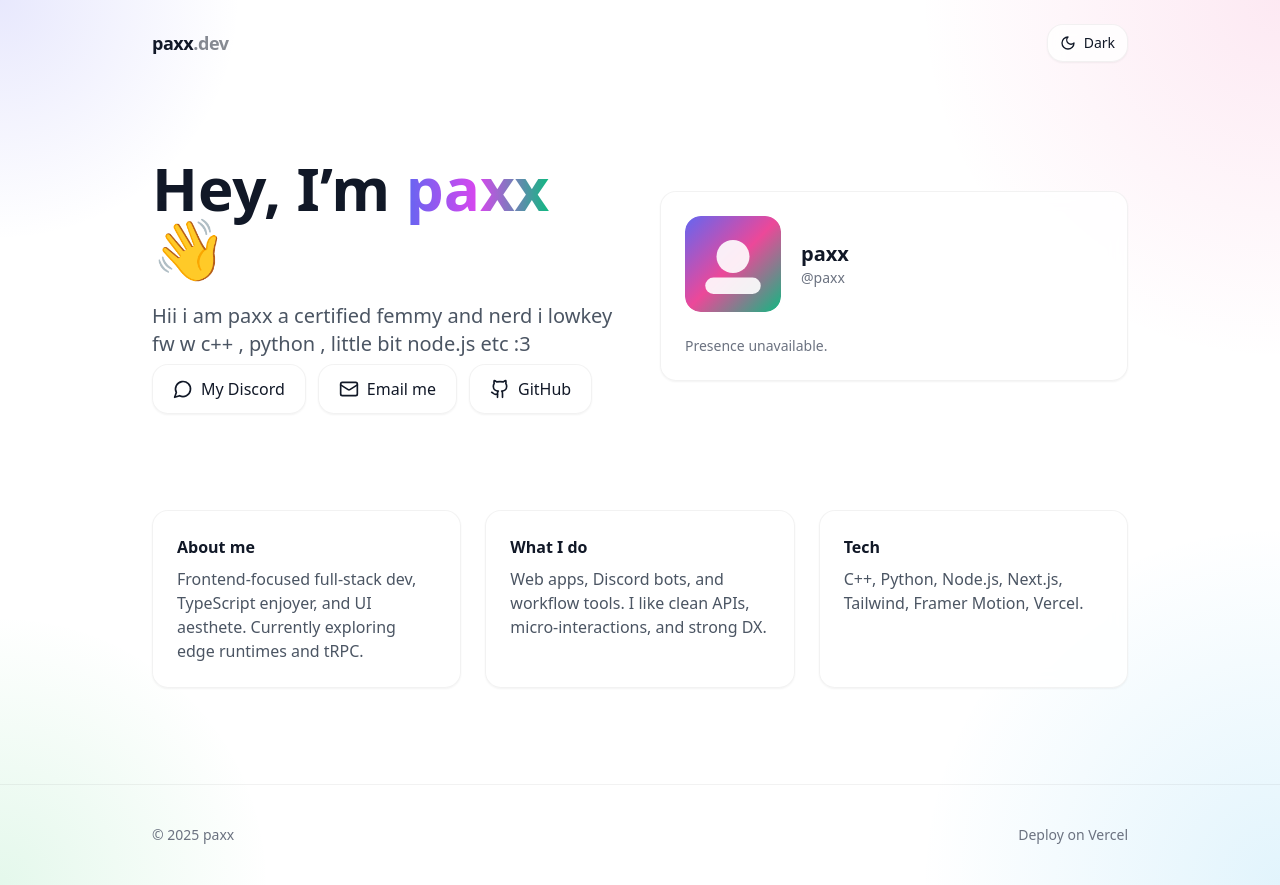
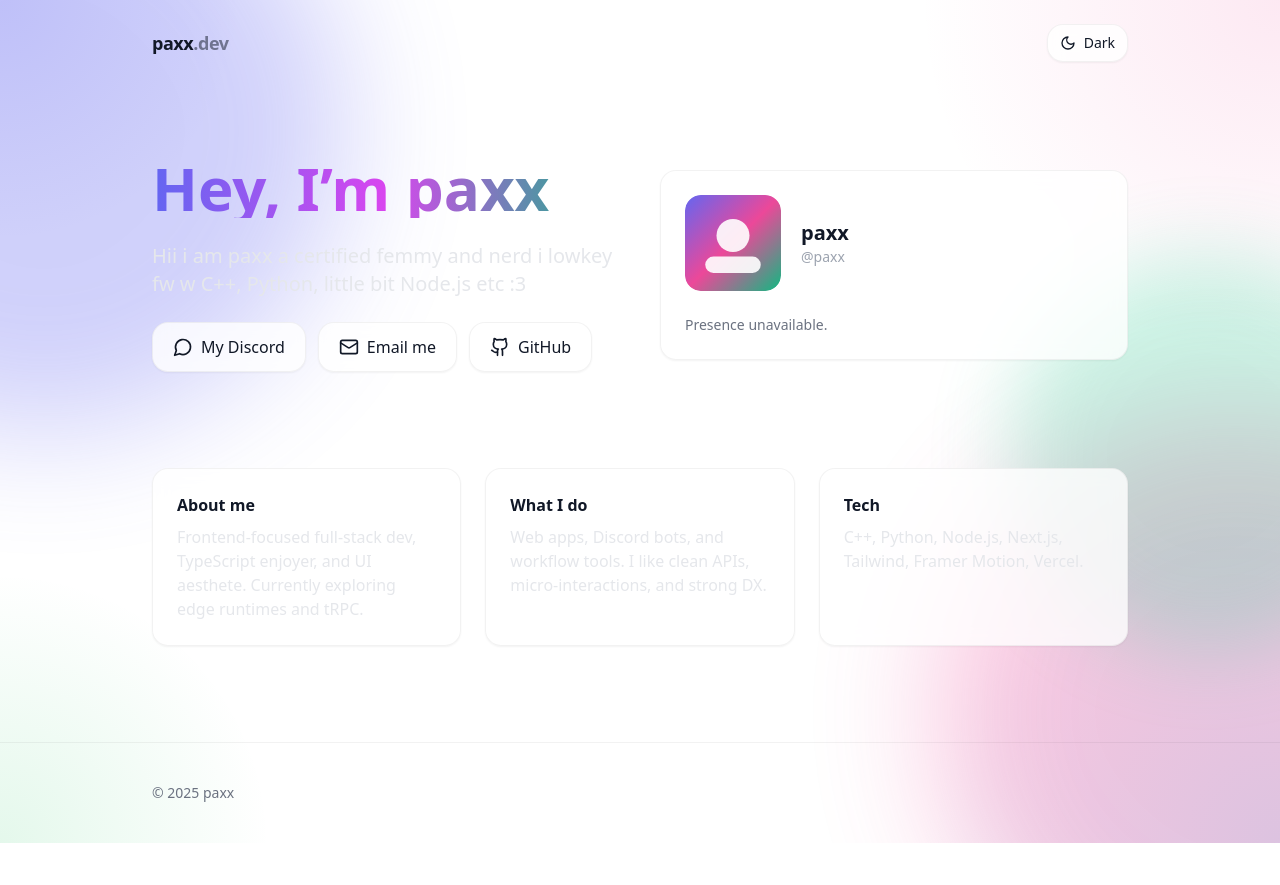
Before and after one commit to erenefdc/autoinstall, a Next.js app in the folder pushable/: page / in a window 1280 px wide. After the commit the page ends 843 px from the top, so only its background shows below. Built offline with nearby package versions, Linux system fonts and the light colour scheme; no server answers.

Commit message:
Update page.tsx

```diff
--- a/pushable/app/page.tsx
+++ b/pushable/app/page.tsx
@@ -9,12 +9,7 @@ import DiscordPresence from "@/components/discord-presence";
 
 const container = {
   hidden: { opacity: 0 },
-  show: {
-    opacity: 1,
-    transition: {
-      staggerChildren: 0.15,
-    },
-  },
+  show: { opacity: 1, transition: { staggerChildren: 0.15 } },
 };
 
 const item = {
@@ -27,7 +22,7 @@ export default function Home() {
   const discordUserId = process.env.NEXT_PUBLIC_DISCORD_USER_ID || "1225115460509503490";
   const github = process.env.NEXT_PUBLIC_GITHUB || "https://github.com/erenefdc";
   const email = process.env.NEXT_PUBLIC_EMAIL || "you@example.com";
-  const intro = process.env.NEXT_PUBLIC_INTRO || "Hii i am paxx a certified femmy and nerd i lowkey fw w c++ , python , little bit node.js etc :3";
+  const intro = process.env.NEXT_PUBLIC_INTRO || "Hii i am paxx a certified femmy and nerd i lowkey fw w C++, Python, little bit Node.js etc :3";
 
   const actions = useMemo(() => ([
     { href: invite, label: "My Discord", icon: MessageCircle },
@@ -35,13 +30,19 @@ export default function Home() {
     { href: github, label: "GitHub", icon: Github },
   ]), [invite, email, github]);
 
-  const buttonsDelay = 0.2; // delay before buttons start showing
+  const buttonsDelay = 0.2;
   const buttonsStagger = 0.15;
   const cardDelay = buttonsDelay + (actions.length * buttonsStagger) + 0.12;
 
   return (
-    <main className="min-h-screen gradient relative">
-      <div className="absolute inset-0 bg-grid bg-[size:40px_40px] opacity-[.08] pointer-events-none" />
+    <main className="min-h-screen gradient relative overflow-hidden">
+      {/* Floating neon blobs background */}
+      <div className="absolute inset-0 -z-10">
+        <div className="absolute top-[-20%] left-[-20%] w-[600px] h-[600px] bg-indigo-500 opacity-30 rounded-full blur-3xl animate-blob"></div>
+        <div className="absolute bottom-[-20%] right-[-20%] w-[600px] h-[600px] bg-pink-500 opacity-30 rounded-full blur-3xl animate-blob animation-delay-2000"></div>
+        <div className="absolute top-[30%] right-[-10%] w-[400px] h-[400px] bg-emerald-400 opacity-25 rounded-full blur-2xl animate-blob animation-delay-4000"></div>
+      </div>
+
       <header className="max-w-5xl mx-auto px-6 pt-6 flex items-center justify-between">
         <div className="font-semibold tracking-tight text-lg">paxx<span className="opacity-50">.dev</span></div>
         <ThemeToggle />
@@ -54,14 +55,14 @@ export default function Home() {
           transition={{ duration: 0.6 }}
           className="space-y-6"
         >
-          <h1 className="text-4xl md:text-6xl font-extrabold leading-tight">
-            Hey, I’m <span className="text-transparent bg-clip-text bg-gradient-to-r from-indigo-500 via-fuchsia-500 to-emerald-500">paxx</span> 👋
+          <h1 className="text-4xl md:text-6xl font-extrabold leading-tight bg-gradient-to-r from-indigo-500 via-fuchsia-500 to-emerald-500 bg-clip-text text-transparent animate-text">
+            Hey, I’m paxx
           </h1>
           <motion.p
             initial={{ opacity: 0, y: 10 }}
             animate={{ opacity: 1, y: 0 }}
             transition={{ duration: 0.7, delay: 0.2 }}
-            className="text-lg md:text-xl text-gray-600 dark:text-gray-300"
+            className="text-lg md:text-xl text-gray-200 dark:text-gray-300"
           >
             {intro}
           </motion.p>
@@ -70,8 +71,7 @@ export default function Home() {
             variants={container}
             initial="hidden"
             animate="show"
-            className="flex gap-3 flex-wrap"
-            style={{ marginTop: 6 }}
+            className="flex gap-3 flex-wrap mt-6"
           >
             {actions.map((a) => (
               <motion.a
@@ -79,7 +79,7 @@ export default function Home() {
                 href={a.href}
                 target="_blank"
                 rel="noreferrer"
-                className="card px-5 py-3 flex items-center gap-2 font-medium hover:shadow transition"
+                className="card px-5 py-3 flex items-center gap-2 font-medium hover:scale-105 hover:shadow-xl transition transform hover:text-white hover:bg-gradient-to-r from-indigo-500 via-fuchsia-500 to-emerald-500"
                 variants={item}
               >
                 <a.icon className="w-5 h-5" />
@@ -93,13 +93,13 @@ export default function Home() {
           initial={{ opacity: 0, y: 16 }}
           animate={{ opacity: 1, y: 0 }}
           transition={{ duration: 0.65, delay: cardDelay }}
-          className="card p-6"
+          className="card p-6 hover:scale-105 transition transform hover:shadow-2xl"
         >
           <div className="flex items-center gap-5">
             <Image src="/avatar.svg" alt="Avatar" width={96} height={96} className="rounded-2xl" />
             <div>
               <div className="text-xl font-semibold">paxx</div>
-              <div className="text-sm text-gray-500 dark:text-gray-400">@paxx</div>
+              <div className="text-sm text-gray-400 dark:text-gray-300">@paxx</div>
             </div>
           </div>
           <div className="mt-6">
@@ -114,9 +114,9 @@ export default function Home() {
           { title: "What I do", body: "Web apps, Discord bots, and workflow tools. I like clean APIs, micro-interactions, and strong DX." },
           { title: "Tech", body: "C++, Python, Node.js, Next.js, Tailwind, Framer Motion, Vercel." },
         ].map((c) => (
-          <div key={c.title} className="card p-6">
+          <div key={c.title} className="card p-6 hover:scale-105 transition transform hover:shadow-xl">
             <div className="font-semibold">{c.title}</div>
-            <p className="text-gray-600 dark:text-gray-300 mt-2">{c.body}</p>
+            <p className="text-gray-200 dark:text-gray-300 mt-2">{c.body}</p>
           </div>
         ))}
       </section>
@@ -124,7 +124,6 @@ export default function Home() {
       <footer className="border-t border-black/5 dark:border-white/10">
         <div className="max-w-5xl mx-auto px-6 py-10 text-sm text-gray-500 dark:text-gray-400 flex items-center justify-between">
           <span>© {new Date().getFullYear()} paxx</span>
-          <a href="https://vercel.com/new" className="hover:underline" target="_blank" rel="noreferrer">Deploy on Vercel</a>
         </div>
       </footer>
     </main>
```
